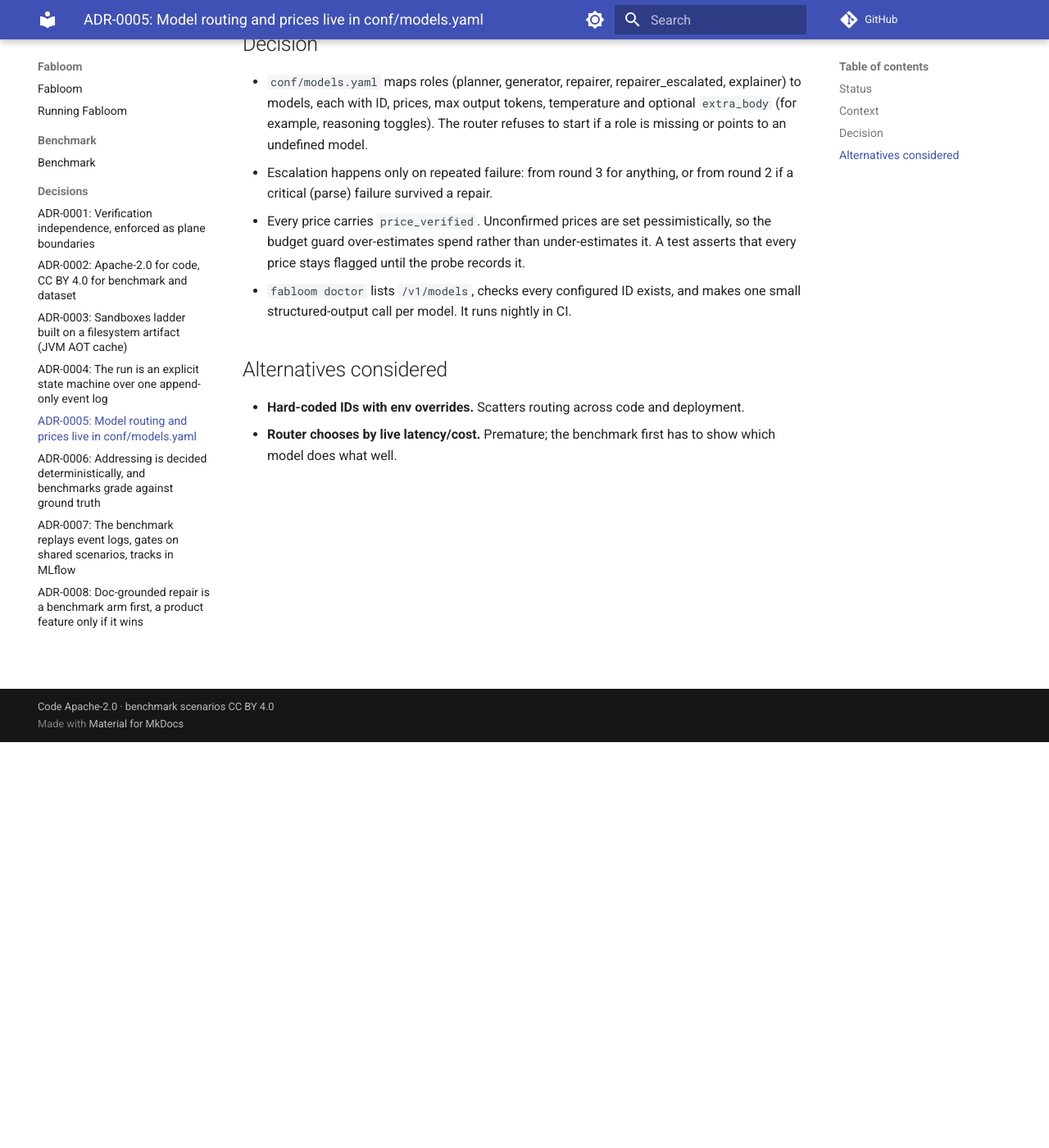
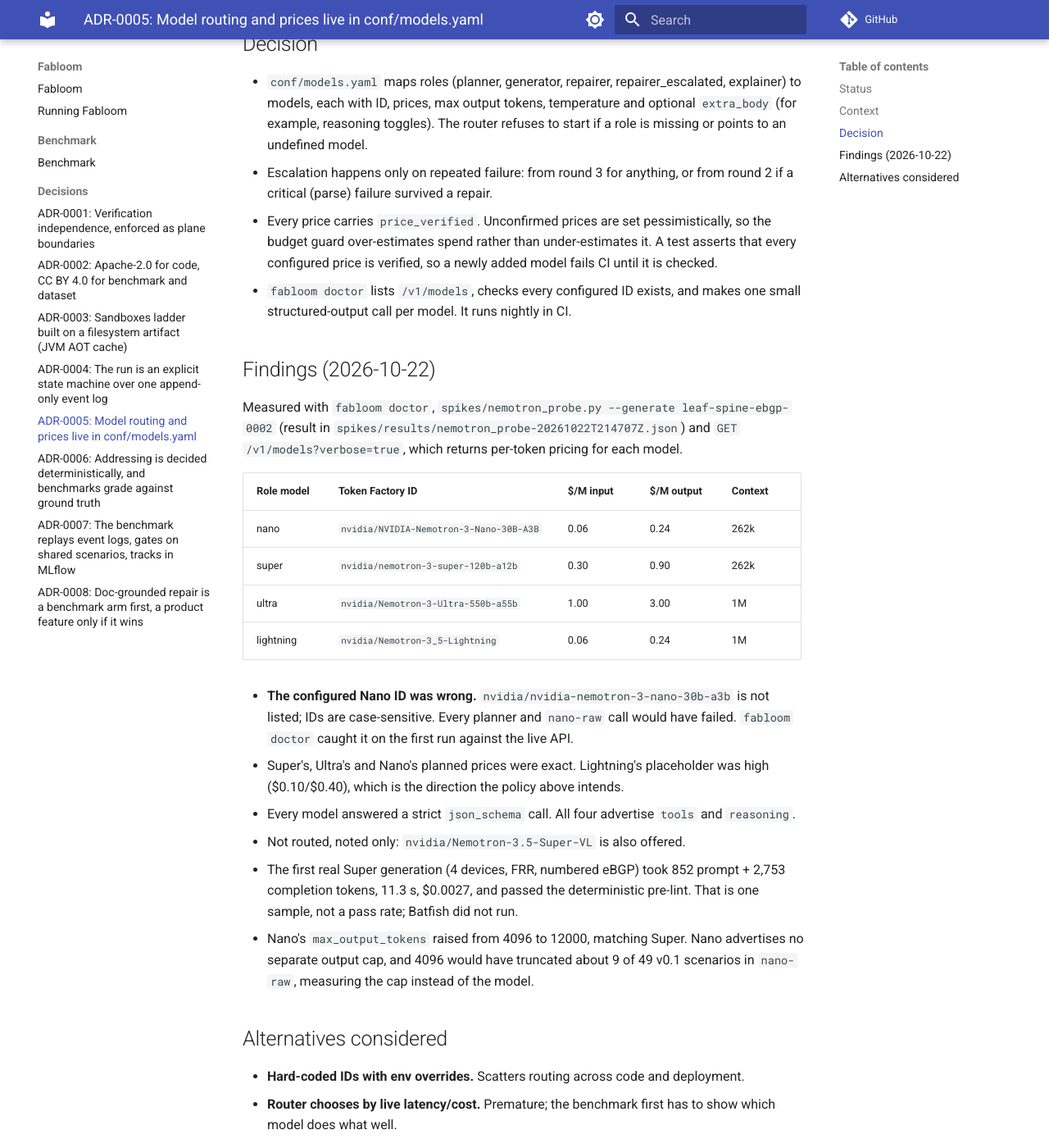
Before and after one commit to vkrishnabhatk/fabloom, an MkDocs documentation site: the page built from docs/decisions/ADR-0005-model-routing-in-config.md, in a window 1280 px wide and 1400 px high, scrolled down 495 px. Shown: the whole window at 82% size. Built offline with MkDocs 1.6.1 and Material for MkDocs 9.7.7, drawn with Linux system fonts in a browser that asks for light colours; comment, search, counter and statistics services are not loaded; some of the changed text lies outside the part shown.

Commit message:
feat(conf): prices confirmed against Token Factory; Nano output cap 12000
/v1/models?verbose=true returns per-token pricing: Nano, Super and Ultra
match the plan, Lightning's placeholder was high (now 0.06/0.24). Every
model answered a strict json_schema call. The first real Super generation
(4 devices, FRR) used 852+2753 tokens, $0.0027, and passed pre-lint.

The price test now requires every model to be verified. Nano's 4096-token
cap would have truncated ~9 of 49 nano-raw scenarios; raised to Super's.

```diff
--- a/docs/decisions/ADR-0005-model-routing-in-config.md
+++ b/docs/decisions/ADR-0005-model-routing-in-config.md
@@ -2,7 +2,8 @@
 
 ## Status
 
-Accepted — 2026-09-30. Model IDs and prices unconfirmed until `spikes/nemotron_probe.py` runs.
+Accepted — 2026-09-30. IDs and prices confirmed against Token Factory on 2026-10-22 (see
+Findings).
 
 ## Context
 
@@ -20,9 +21,37 @@
   if a critical (parse) failure survived a repair.
 - Every price carries `price_verified`. Unconfirmed prices are set pessimistically, so the
   budget guard over-estimates spend rather than under-estimates it. A test asserts that
-  every price stays flagged until the probe records it.
+  every configured price is verified, so a newly added model fails CI until it is checked.
 - `fabloom doctor` lists `/v1/models`, checks every configured ID exists, and makes one small
   structured-output call per model. It runs nightly in CI.
+
+## Findings (2026-10-22)
+
+Measured with `fabloom doctor`, `spikes/nemotron_probe.py --generate leaf-spine-ebgp-0002`
+(result in `spikes/results/nemotron_probe-20261022T214707Z.json`) and
+`GET /v1/models?verbose=true`, which returns per-token pricing for each model.
+
+| Role model | Token Factory ID | $/M input | $/M output | Context |
+|---|---|---|---|---|
+| nano | `nvidia/NVIDIA-Nemotron-3-Nano-30B-A3B` | 0.06 | 0.24 | 262k |
+| super | `nvidia/nemotron-3-super-120b-a12b` | 0.30 | 0.90 | 262k |
+| ultra | `nvidia/Nemotron-3-Ultra-550b-a55b` | 1.00 | 3.00 | 1M |
+| lightning | `nvidia/Nemotron-3_5-Lightning` | 0.06 | 0.24 | 1M |
+
+- **The configured Nano ID was wrong.** `nvidia/nvidia-nemotron-3-nano-30b-a3b` is not
+  listed; IDs are case-sensitive. Every planner and `nano-raw` call would have failed.
+  `fabloom doctor` caught it on the first run against the live API.
+- Super's, Ultra's and Nano's planned prices were exact. Lightning's placeholder was high
+  ($0.10/$0.40), which is the direction the policy above intends.
+- Every model answered a strict `json_schema` call. All four advertise `tools` and
+  `reasoning`.
+- Not routed, noted only: `nvidia/Nemotron-3.5-Super-VL` is also offered.
+- The first real Super generation (4 devices, FRR, numbered eBGP) took 852 prompt + 2,753
+  completion tokens, 11.3 s, $0.0027, and passed the deterministic pre-lint. That is one
+  sample, not a pass rate; Batfish did not run.
+- Nano's `max_output_tokens` raised from 4096 to 12000, matching Super. Nano advertises no
+  separate output cap, and 4096 would have truncated about 9 of 49 v0.1 scenarios in
+  `nano-raw`, measuring the cap instead of the model.
 
 ## Alternatives considered
 
```
Also changed, not shown: README.md (+5 -5 lines), 4 other files.
